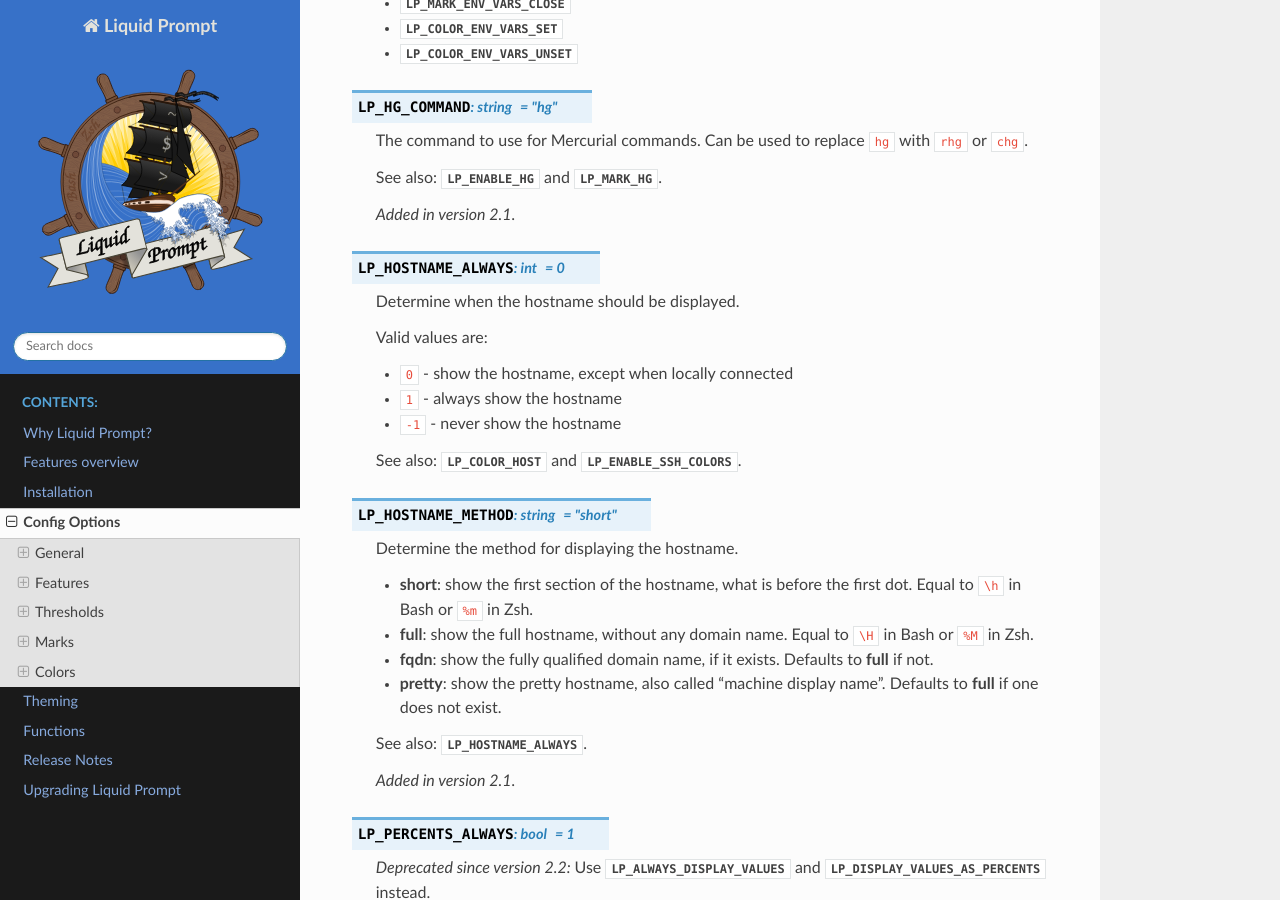
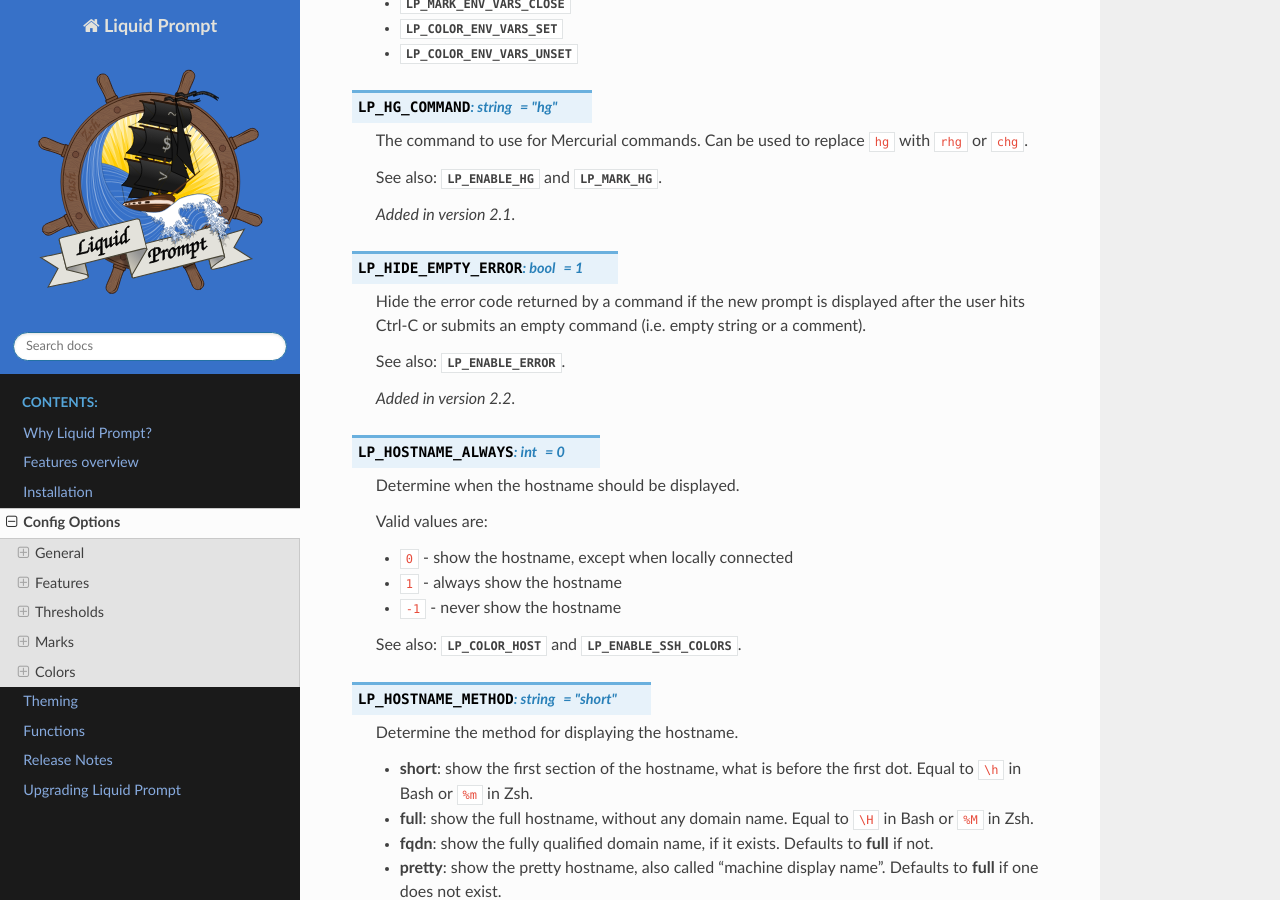
Before and after one commit to liquidprompt/liquidprompt, a Sphinx documentation site: the page built from docs/config.rst, in a window 1280 px wide and 900 px high, scrolled down 19117 px. Built offline with Sphinx 7.4.7 and the Read the Docs theme 2.0.0, drawn with Linux system fonts in a browser that asks for light colours; cross-references to code outside the pages are shown as plain code.

Commit message:
Avoid showing the 130 error code after hitting ^C
When a user hits ^C on command line to cancel entering a lengthy
command, $! in __lp_set_prompt is set to 130 (128 + SIGINT). Displaying
this error on the input line (especially in warning colours) makes
little sense.

```diff
--- a/docs/config.rst
+++ b/docs/config.rst
@@ -1173,6 +1173,18 @@ Features
    See also: :attr:`LP_ENABLE_HG` and :attr:`LP_MARK_HG`.
 
    .. versionadded:: 2.1
+
+.. attribute:: LP_HIDE_EMPTY_ERROR
+   :type: bool
+   :value: 1
+
+   Hide the error code returned by a command if the new prompt is displayed
+   after the user hits Ctrl-C or submits an empty command (i.e. empty string
+   or a comment).
+
+   See also: :attr:`LP_ENABLE_ERROR`.
+
+   .. versionadded:: 2.2
 
 .. attribute:: LP_HOSTNAME_ALWAYS
    :type: int
--- a/docs/spelling_wordlist.txt
+++ b/docs/spelling_wordlist.txt
@@ -1,5 +1,6 @@
 Archlinux
 CMake
+Ctrl
 Cygwin
 DragonFly
 FreeBSD
```
Also changed, not shown: 1 other file.
